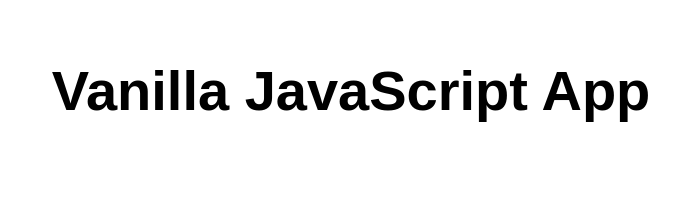
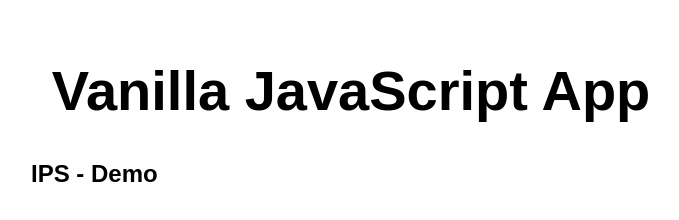
Before and after one commit to flavioperez/my-first-static-web-app, a plain HTML site: page src/index.html in a window 1280 px wide. Shown: the whole page, without its empty margins (289-968 px from the left). Drawn offline with Linux system fonts and the light colour scheme.

Commit message:
Update page titles.

```diff
--- a/src/index.html
+++ b/src/index.html
@@ -11,6 +11,7 @@
 <body>
   <main>
     <h1>Vanilla JavaScript App</h1>
+    <h2>IPS - Demo</h2>
   </main>
 </body>
 
```
